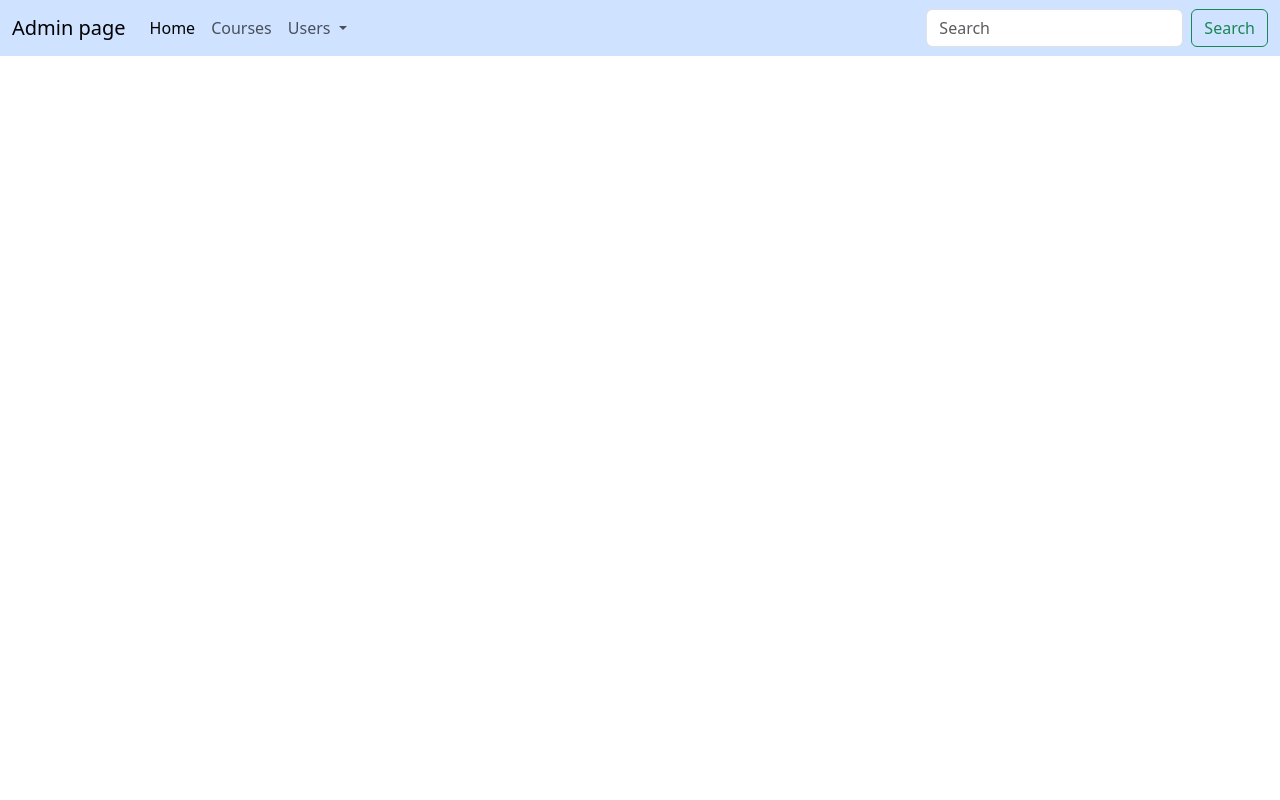
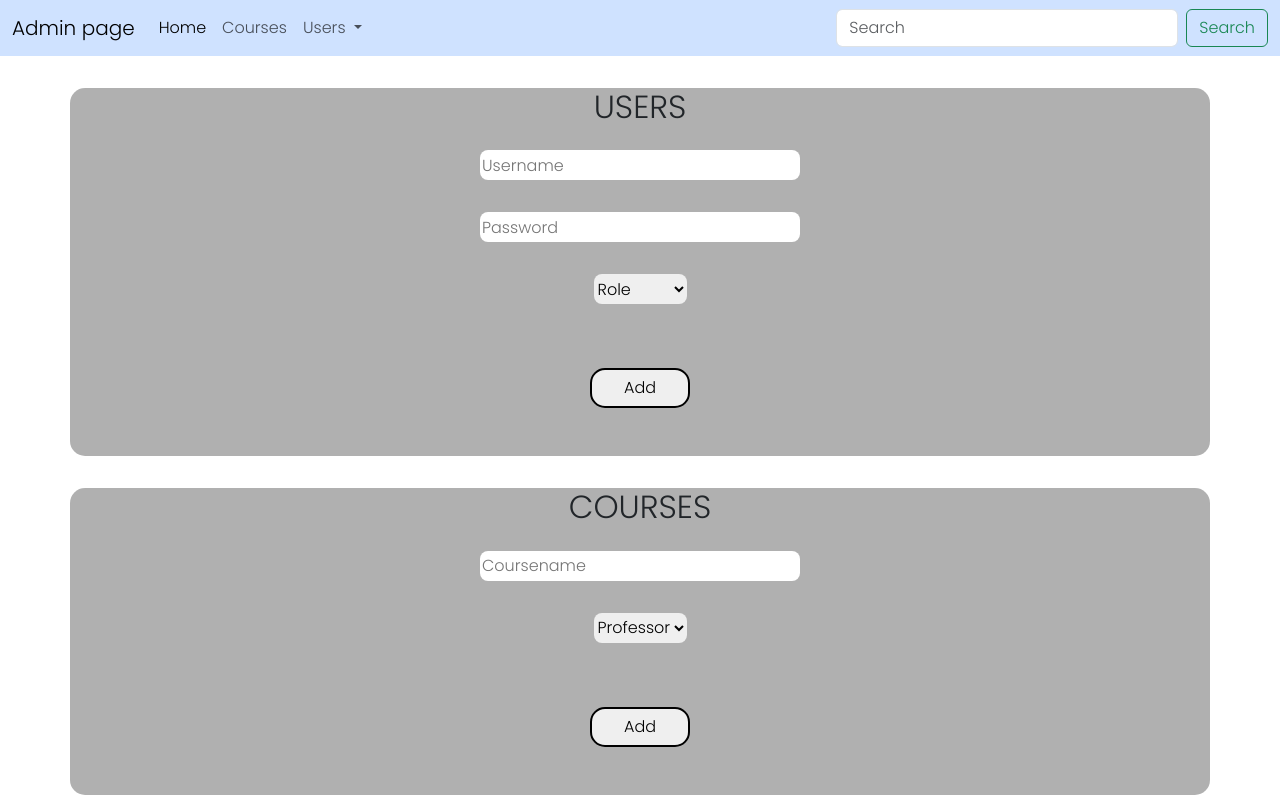
Before and after one commit to Abdulahia-39/project_1, a Flask app: page /admin in a window 1280 px wide. Run offline with Flask 3, Linux system fonts and the light colour scheme; some libraries are stand-ins or nearby versions.

Commit message:
implemented the admin add users feature

```diff
--- a/app.py
+++ b/app.py
@@ -22,12 +22,42 @@ def hello_world():
 def admin():
     return render_template("admin.html")
 
-@app.route('/admin/users')
+@app.route('/admin/users', methods=["POST"])
 def admin_users():
-    return 'admin users'
+    if not request.form.get("username"):
+        flash("Must provide username")
+        return render_template("login.html")
+
+    # Ensure password was submitted
+    if not request.form.get("password"):
+        flash("Must provide password")
+        return render_template("login.html")
+
+    #Ensure role was submitted
+    if not request.form.get("role"):
+        flash("Must enter role")
+        return render_template("login.html")
+
+    if request.form.get("role") not in ['Student', 'Professor']:
+        flash("Invalid role")
+        return render_template("login.html")
+
+    try:
+        hashed_password = generate_password_hash(request.form.get("password"), "pbkdf2")
+        db.execute("INSERT INTO users (username, password_hash, role) VALUES (?, ?, ?)",
+                   request.form.get("username"),
+                   hashed_password,
+                   request.form.get("role")
+                   )
+        flash("User succesfully added")
+    except ValueError:
+        flash("User already exists")
+        return render_template("admin.html")
+    return render_template("admin.html")
 
 @app.route('/admin/courses')
 def admin_courses():
+    rows = db.execute("SELECT * FROM courses")
     return 'admin courses'
 
 @app.route('/admin/create_user', methods=['GET', 'POST'])
@@ -46,15 +76,22 @@ def login():
     if request.method == "POST":
         # Ensure username was submitted
         if not request.form.get("username"):
-            return render_template("invalid.html", message='Must provide username')
+            flash("Must provide username")
+            return render_template("login.html")
 
         # Ensure password was submitted
-        elif not request.form.get("password"):
-            return render_template("invalid.html", message='Must provide password')
+        if not request.form.get("password"):
+            flash("Must provide password")
+            return render_template("login.html")
 
         #Ensure role was submitted
-        elif not request.form.get("role"):
-            return render_template("invalid.html", message='Must provide role')
+        if not request.form.get("role"):
+            flash("Must enter role")
+            return render_template("login.html")
+
+        if request.form.get("role") in ['Admin', 'Students', 'Professor']:
+            flash("Invalid role")
+            return render_template("login.html")
 
         # Query database for username
         rows = db.execute(
@@ -63,7 +100,8 @@ def login():
 
         # Ensure username exists and password is correct
         if len(rows) != 1 or request.form.get('password') != rows[0]['password_hash']:
-            return "INVALID login"
+            flash("Incorrect password/username")
+            return render_template("login.html")
 
         # Remember which user has logged in
         session["user_id"] = rows[0]["id"]
--- a/static/styles.css
+++ b/static/styles.css
@@ -3,25 +3,34 @@
 body{
     font-family: "Poppins", sans-serif;
     font-weight: 300;
+    /* display: flex;
+    align-items: center;
+    justify-content: center;
+    height: 90vh;
+    width: 95%; */
+    /* background-image: linear-gradient(rgba(194, 200, 222, 0.7),rgba(194, 200, 222, 0.7)),url('../images/background.jpg'); */
+    /* background-color: black; */
+    /* background-size: cover;
+    background-position: center; */
+}
+
+main{
     display: flex;
     align-items: center;
     justify-content: center;
     height: 90vh;
     width: 95%;
-    /* background-image: linear-gradient(rgba(194, 200, 222, 0.7),rgba(194, 200, 222, 0.7)),url('../images/background.jpg'); */
-    /* background-color: black; */
-    background-size: cover;
-    background-position: center;
 }
 
 .container{
     display: flex;
     flex-direction: column;
     text-align: center;
-    height: 50vh;
+    /* height: 50vh; */
     min-width: 450px;
     background-color: rgba(0, 0, 0, 0.311);
     border-radius: 15px;
+    margin-top: 2em;
 }
 
 .container form{
--- a/templates/admin.html
+++ b/templates/admin.html
@@ -4,6 +4,7 @@
     <meta charset="UTF-8">
     <meta name="viewport" content="width=device-width, initial-scale=1.0">
     <link href="https://cdn.jsdelivr.net/npm/bootstrap@5.3.3/dist/css/bootstrap.min.css" rel="stylesheet" integrity="sha384-QWTKZyjpPEjISv5WaRU9OFeRpok6YctnYmDr5pNlyT2bRjXh0JMhjY6hW+ALEwIH" crossorigin="anonymous">
+    <link rel="stylesheet" href="../static/styles.css">
     <title>Document</title>
 </head>
 <body>
@@ -20,7 +21,7 @@
                 <a class="nav-link active" aria-current="page" href="#">Home</a>
               </li>
               <li class="nav-item">
-                <a class="nav-link" href="#">Courses</a>
+                <a class="nav-link" href="/admin/courses">Courses</a>
               </li>
               <li class="nav-item dropdown">
                 <a class="nav-link dropdown-toggle" href="#" role="button" data-bs-toggle="dropdown" aria-expanded="false">
@@ -40,6 +41,47 @@
         </div>
       </nav>
 
+
+      <div class="container">
+        <h2>USERS</h2>
+        <form action="/admin/users" method="post">
+          <input type="text" name="username" placeholder="Username" required>
+          <input type="password" name="password" placeholder="Password" required>
+          <select name="role" required>
+            <option selected disabled value="">Role</option>
+            <option value="Student">Student</option>
+            <option value="Professor">Professor</option>
+        </select>
+        <div>
+          <button type="submit">Add</button>
+        </div>
+        {% if get_flashed_messages() %}
+            <header>
+                <div class="alert alert-primary mb-0 text-center" role="alert">
+                    {{ get_flashed_messages() | join(" ") }}
+                </div>
+            </header>
+        {% endif %}
+        </form>
+      </div>
+
+      <div class="container">
+        <h2>COURSES</h2>
+        <form>
+          <input type="text" name="coursename" placeholder="Coursename" required>
+          <select name="professor" required>
+            <option selected disabled vlaue="">Professor</option>
+            <option value="admin">Admin</option>
+            <option value="student">Student</option>
+            <option value="professor">Professor</option>
+        </select>
+        <div>
+          <button type="submit">Add</button>
+        </div>
+        </form>
+      </div>
+
+
     <script src="https://cdn.jsdelivr.net/npm/bootstrap@5.3.3/dist/js/bootstrap.bundle.min.js" integrity="sha384-YvpcrYf0tY3lHB60NNkmXc5s9fDVZLESaAA55NDzOxhy9GkcIdslK1eN7N6jIeHz" crossorigin="anonymous"></script>
 </body>
 </html>
```
Also changed, not shown: templates/login.html (+12 -1 lines).
